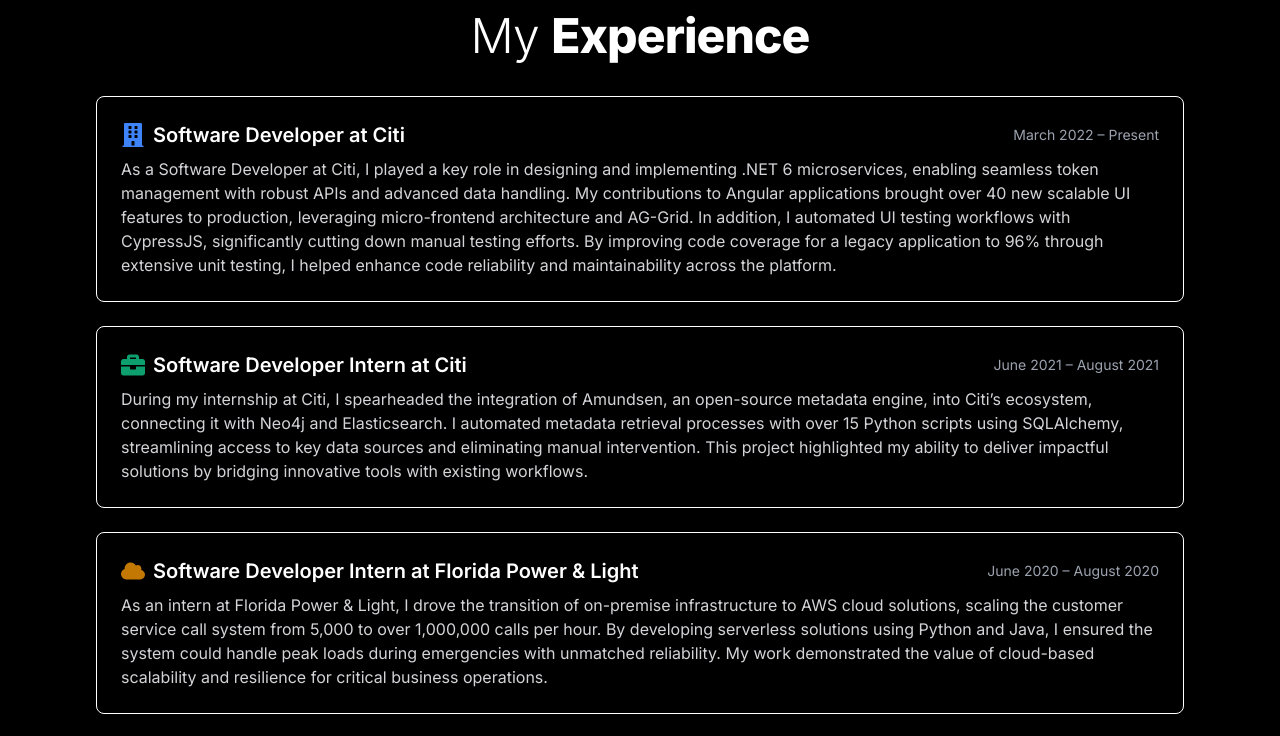
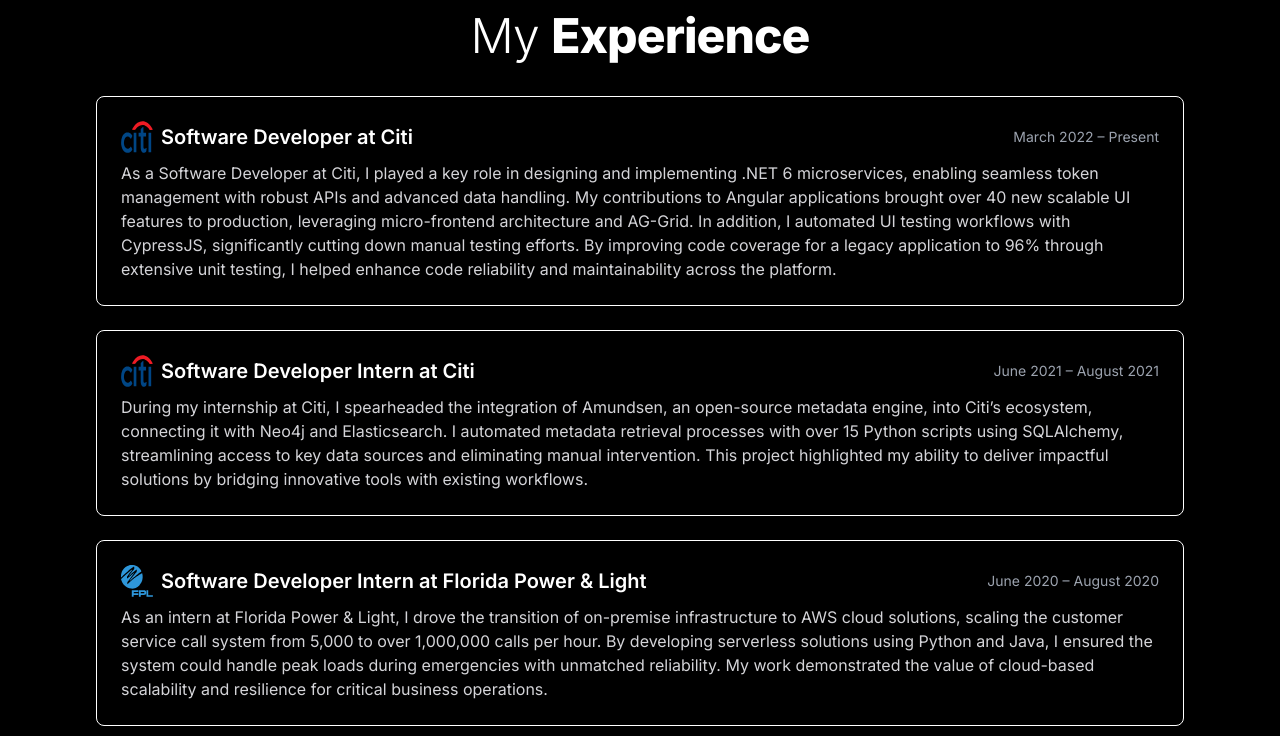
Before and after one commit to ashleyc2219/portfolio-web, a Next.js app: page / in a window 1280 px wide. Shown: the part 1260-1996 px from the top of the page. Built offline with nearby package versions, Linux system fonts and the light colour scheme.

Commit message:
added experience logos

```diff
--- a/components/experience.tsx
+++ b/components/experience.tsx
@@ -1,5 +1,4 @@
 import React from "react";
-import { FaBuilding, FaCloud, FaBriefcase } from "react-icons/fa";
 
 const Experience = () => {
   return (
@@ -16,7 +15,7 @@
           <div className="flex flex-col rounded-lg border border-primary-white bg-primary-black p-6 shadow-md transition-all duration-300 hover:border-primary-white hover:bg-zinc-800 hover:shadow-lg dark:hover:bg-gray-800">
             <div className="flex flex-col md:flex-row md:items-center md:justify-between">
               <div className="mb-2 flex items-center md:mb-0">
-                <FaBuilding className="mr-2 text-2xl text-blue-500" />
+                <img src="citi.svg" alt="Citi Logo" className="mr-2 size-8" />
                 <h3 className="text-xl font-semibold text-primary-white">
                   Software Developer at Citi
                 </h3>
@@ -43,7 +42,7 @@
           <div className="flex flex-col rounded-lg border border-primary-white bg-primary-black p-6 shadow-md transition-all duration-300 hover:border-primary-white hover:bg-zinc-800 hover:shadow-lg dark:hover:bg-gray-800">
             <div className="flex flex-col md:flex-row md:items-center md:justify-between">
               <div className="mb-2 flex items-center md:mb-0">
-                <FaBriefcase className="mr-2 text-2xl text-green-500" />
+                <img src="citi.svg" alt="Citi Logo" className="mr-2 size-8" />
                 <h3 className="text-xl font-semibold text-primary-white">
                   Software Developer Intern at Citi
                 </h3>
@@ -68,7 +67,7 @@
           <div className="flex flex-col rounded-lg border border-primary-white bg-primary-black p-6 shadow-md transition-all duration-300 hover:border-primary-white hover:bg-zinc-800 hover:shadow-lg dark:hover:bg-gray-800">
             <div className="flex flex-col md:flex-row md:items-center md:justify-between">
               <div className="mb-2 flex items-center md:mb-0">
-                <FaCloud className="mr-2 text-2xl text-yellow-500" />
+                <img src="fpl.svg" alt="FPL Logo" className="mr-2 size-8" />
                 <h3 className="text-xl font-semibold text-primary-white">
                   Software Developer Intern at Florida Power & Light
                 </h3>
@@ -90,7 +89,7 @@
           </div>
 
           {/* Experience 4 */}
-          <div className="flex flex-col rounded-lg border border-primary-white bg-primary-black p-6 shadow-md transition-all duration-300 hover:border-primary-white hover:bg-zinc-800 hover:shadow-lg dark:hover:bg-gray-800">
+          {/* <div className="flex flex-col rounded-lg border border-primary-white bg-primary-black p-6 shadow-md transition-all duration-300 hover:border-primary-white hover:bg-zinc-800 hover:shadow-lg dark:hover:bg-gray-800">
             <div className="flex flex-col md:flex-row md:items-center md:justify-between">
               <div className="mb-2 flex items-center md:mb-0">
                 <FaBuilding className="mr-2 text-2xl text-red-400" />
@@ -112,7 +111,7 @@
               maintenance, I’ve delivered end-to-end solutions that drive
               measurable business impact for small to medium-sized clients.
             </p>
-          </div>
+          </div> */}
         </div>
       </div>
     </section>
```
Also changed, not shown: public/citi.svg (added), public/fpl.svg (added).
